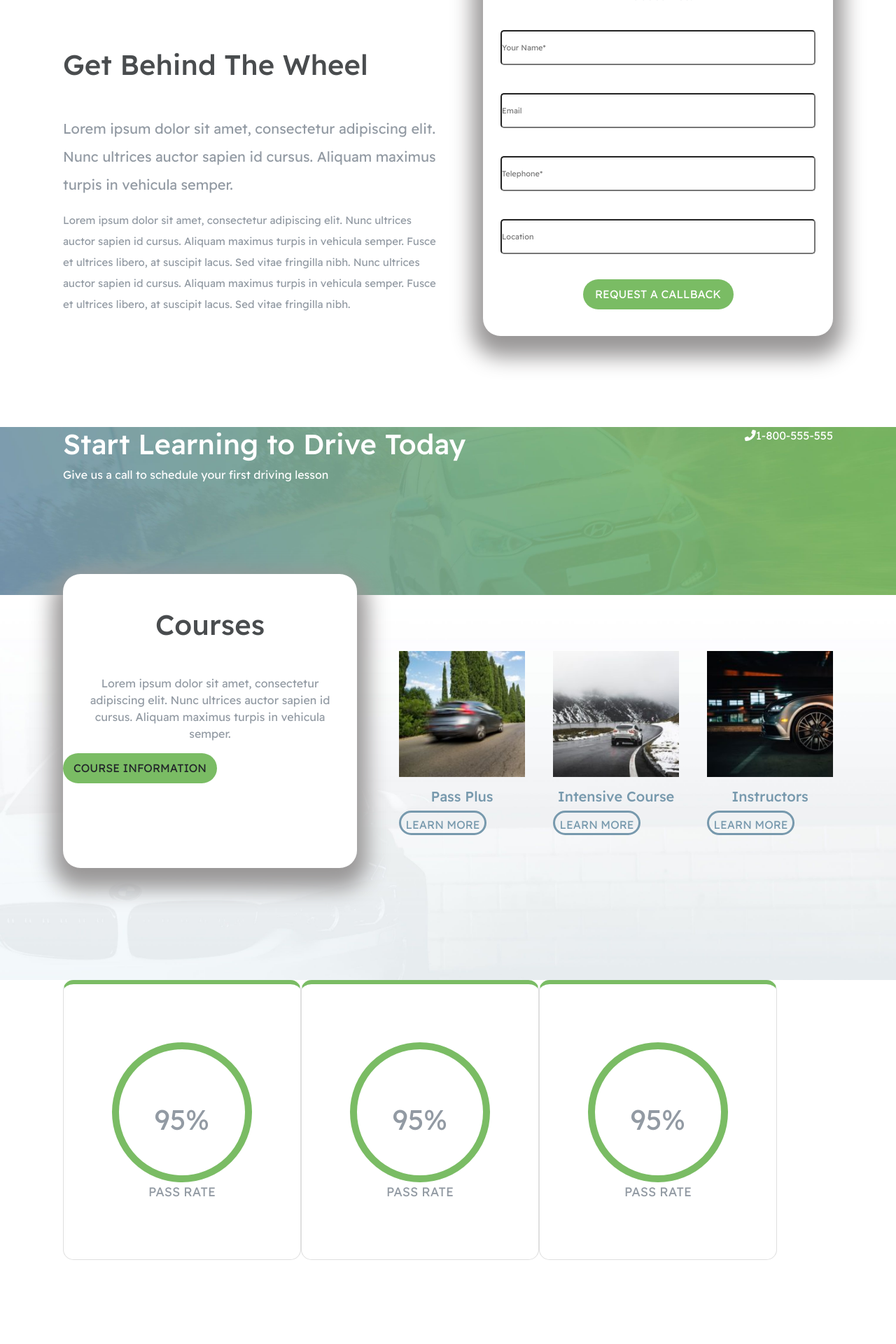
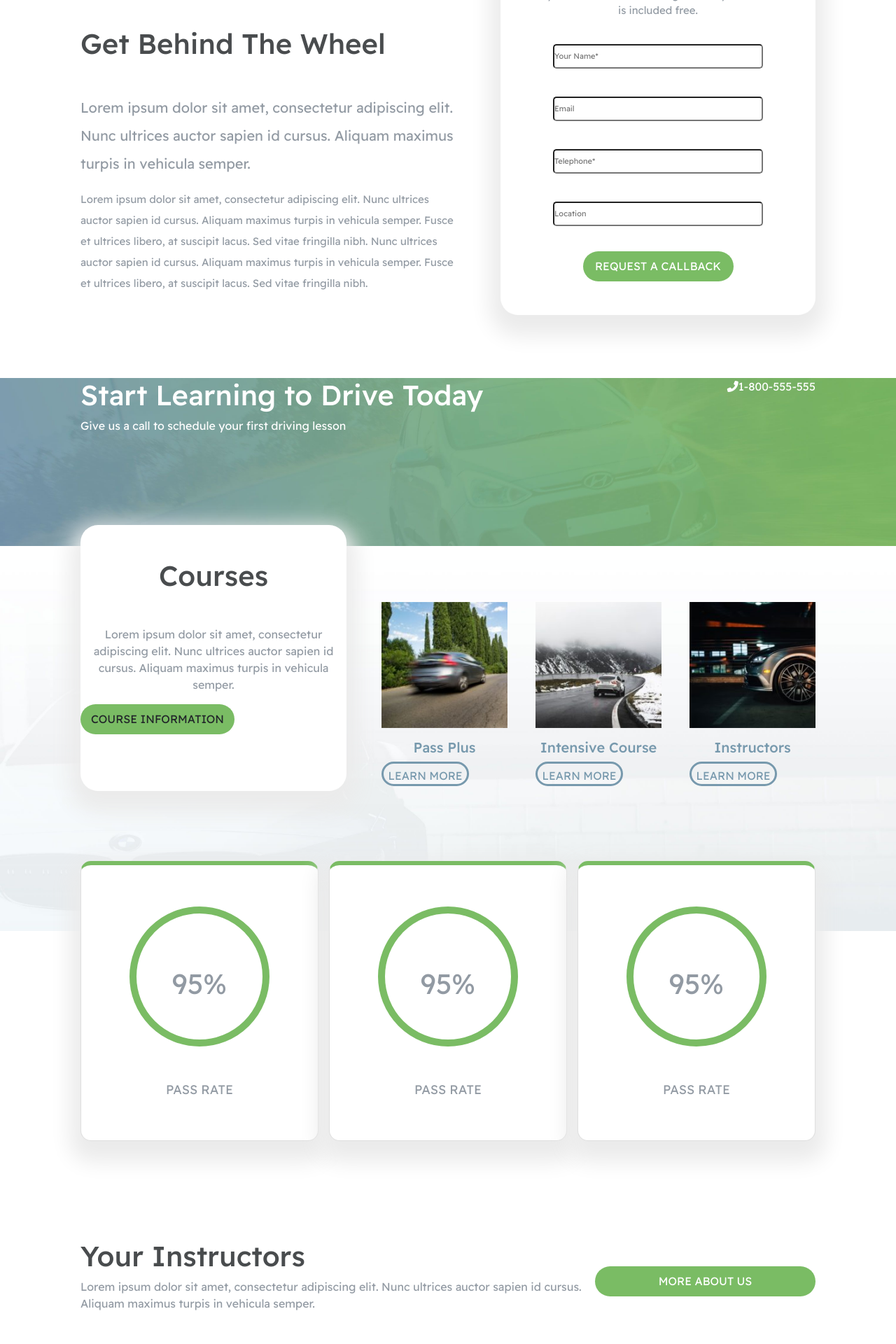
Before and after one commit to artemisia000/proj-html-vuejs, a Vue app: page / in a window 1280 px wide. Shown: the part 700-2620 px from the top of the page at 70% size. Before the commit the page ends 2500 px from the top, so only its background shows below. Built offline with nearby package versions, Linux system fonts and the light colour scheme; a web font is replaced by a local one.

Commit message:
YourInstructors

```diff
--- a/src/App.vue
+++ b/src/App.vue
@@ -31,7 +31,7 @@ export default {
 @import '@/components/styles/globals';
 
 .content{
-  width: 1100px;
+  width: 1050px;
   margin: 0 auto;
   display: flex;
 }
--- a/src/components/Courses.vue
+++ b/src/components/Courses.vue
@@ -57,8 +57,8 @@ export default {
 
 
     .tab{
-        width: 420px;
-        height: 420px;
+        width: 380px;
+        height: 380px;
         background-color: #fff;
         top: -30px;
 
--- /dev/null
+++ b/src/components/Instructors.vue
@@ -0,0 +1,67 @@
+<template>
+
+<div class="content justify-content-between">
+    <div class="card">
+        <img src="../assets/mikehart.jpg" alt="">
+        <h4 class="box3 mt-5" >Mike Hart</h4>
+        <div class="social">
+            <i class="box fab fa-facebook-f"></i>
+            <i class="box fab fa-twitter"></i>
+            <i class="box fab fa-instagram"></i>
+        </div>
+        <span class="box" >
+            Lorem ipsum dolor sit amet, consectetur adipiscing elit.
+        </span>
+    </div>
+    <div class="card">
+        <img src="../assets/mikehart.jpg" alt="">
+        <h4 class="box3 mt-5" >John Smith</h4>
+        <div class="social">
+            <i class="box fab fa-facebook-f"></i>
+            <i class="box fab fa-twitter"></i>
+            <i class="box fab fa-instagram"></i>
+        </div>
+        <span class="box" >
+            Lorem ipsum dolor sit amet, consectetur adipiscing elit.
+        </span>
+    </div>
+    <div class="card">
+        <img src="../assets/mikehart.jpg" alt="">
+        <h4 class="box3 mt-5" >Angela Hart</h4>
+        <div class="social">
+            <i class="box fab fa-facebook-f"></i>
+            <i class="box fab fa-twitter"></i>
+            <i class="box fab fa-instagram"></i>
+        </div>
+        <span class="box" >
+            Lorem ipsum dolor sit amet, consectetur adipiscing elit.
+        </span>
+    </div>
+
+</div>
+
+
+</template>
+
+<script>
+export default {
+    name: 'Instructors'
+}
+</script>
+
+<style scoped lang="scss">
+
+.card{
+    width: 340px;
+    height: 400px;
+    border-radius: 15px;
+    border-top: 6px solid #7abc64;
+    justify-content: center;
+    align-items: center;
+
+    img{
+        width: 250px;
+    }
+}
+
+</style>
--- a/src/components/Main.vue
+++ b/src/components/Main.vue
@@ -7,6 +7,10 @@
     <Courses />
 
     <Percentages />
+
+    <YourInstructors />
+
+    <Instructors />
 
 </main>
 
@@ -20,6 +24,8 @@ import SectionTop from '@/components/SectionTop.vue';
 import Hero2 from '@/components/Hero2.vue';
 import Courses from '@/components/Courses.vue';
 import Percentages from '@/components/Percentages.vue';
+import YourInstructors from '@/components/YourInstructors.vue';
+import Instructors from '@/components/Instructors.vue';
 
 export default {
     name: 'Main',
@@ -28,6 +34,8 @@ export default {
         Hero2,
         Courses,
         Percentages,
+        YourInstructors,
+        Instructors,
     }
 
 }
--- a/src/components/Percentages.vue
+++ b/src/components/Percentages.vue
@@ -1,23 +1,23 @@
 <template>
 
-<div class="content  justify-content-beetween">
-    <div class="card">
+<div class="content  justify-content-between">
+    <div class="card boxes">
         <div class="circle">
             <span class="box fs-1">95%</span>
         </div>
-        <span class="f-18 box">PASS RATE</span>
+        <span class="f-18 box mt-5">PASS RATE</span>
     </div>
-    <div class="card">
+    <div class="card boxes">
         <div class="circle">
             <span class="box fs-1" >95%</span>
         </div>
-        <span class="f-18 box">PASS RATE</span>
+        <span class="f-18 box mt-5">PASS RATE</span>
     </div>
-    <div class="card">
+    <div class="card boxes">
         <div class="circle">
             <span class="box fs-1" >95%</span>
         </div>
-        <span class="f-18 box">PASS RATE</span>
+        <span class="f-18 box mt-5">PASS RATE</span>
     </div>
 
 </div>
@@ -40,6 +40,7 @@ export default {
     border-top: 6px solid #7abc64;
     justify-content: center;
     align-items: center;
+    top: -100px;
 
     .circle{
         width: 200px;
--- a/src/components/SectionTop.vue
+++ b/src/components/SectionTop.vue
@@ -42,28 +42,28 @@ export default {
 <style scoped lang="scss" >
 
 .sectionTop{
-    height: 670px;
+    height: 600px;
     justify-content: space-between;
     position: relative;
 
     .text{
         width: 540px;
-        margin-top: 80px;
+        margin-top: 50px;
 
     }
 
     .form{
-        width: 500px;
-        height: 600px;
+        width: 450px;
+        height: 550px;
         display: flex;
         flex-direction: column;
         background-color: #fff;
         right: 0;
-        top: -60px;
+        top: -40px;
 
         input{
-            width: 450px;
-            height: 50px;
+            width: 300px;
+            height: 35px;
             color: #d2d1d1;
             border-radius: 1px solid #d2d1d1;
             border-radius: 5px;
--- /dev/null
+++ b/src/components/YourInstructors.vue
@@ -0,0 +1,41 @@
+<template>
+
+    <div class="content your">
+        <div class="text">
+            <h1 class="box3" >Your Instructors</h1>
+            <p class="box" >Lorem ipsum dolor sit amet, consectetur adipiscing elit. Nunc ultrices auctor sapien id cursus. Aliquam maximus turpis in vehicula semper.</p>
+        </div>
+        <div class="button">
+            <div class="btnAvada">
+                <a href="">MORE ABOUT US</a>
+            </div>
+        </div>
+  </div>
+
+</template>
+
+<script>
+export default {
+    name: 'YourInstructors'
+
+}
+</script>
+
+<style scoped lang="scss">
+
+.your{
+    height: 200px;
+    align-items: center;
+
+    .text{
+    width: 70%;
+}
+
+.button{
+    width: 30%;
+}
+
+}
+
+
+</style>
--- a/src/components/styles/globals.scss
+++ b/src/components/styles/globals.scss
@@ -57,8 +57,6 @@
 
 
 
-
-
 //BUTTONS
 
 .btnAvada{
--- a/src/components/styles/utilities.scss
+++ b/src/components/styles/utilities.scss
@@ -23,10 +23,10 @@ $line-hA:35px;
 
 $dec-none: none;
 
-//FORM
+//BOXES
 
 $pos-abs: absolute;
-$shadow: 0px 15px 30px 15px rgb(153, 151, 151);
+$shadow: 0 15px 30px 15px #ebebeb;
 $index: 3;
 
 //TYPOGRAPHY
```
Also changed, not shown: src/assets/mikehart.jpg (renamed from src/assets/instructor-mikehart-400x254.jpg).
